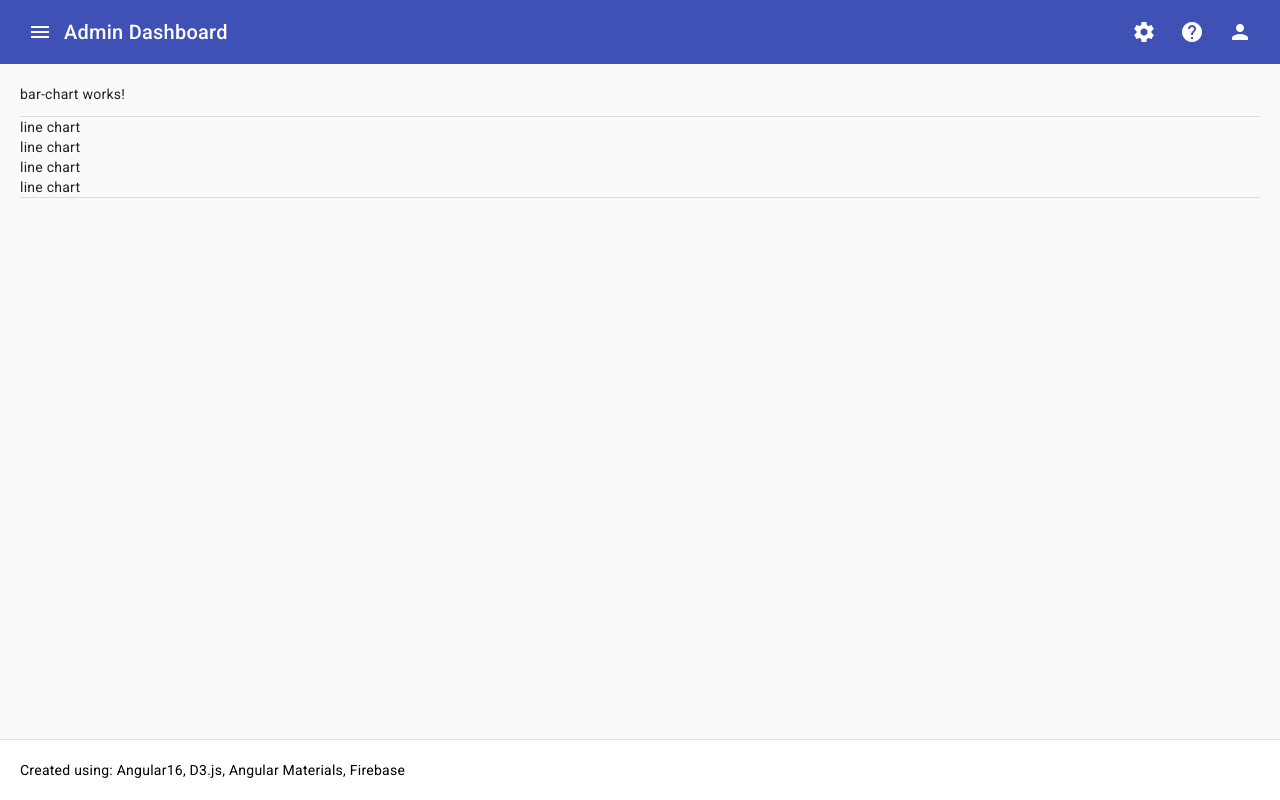
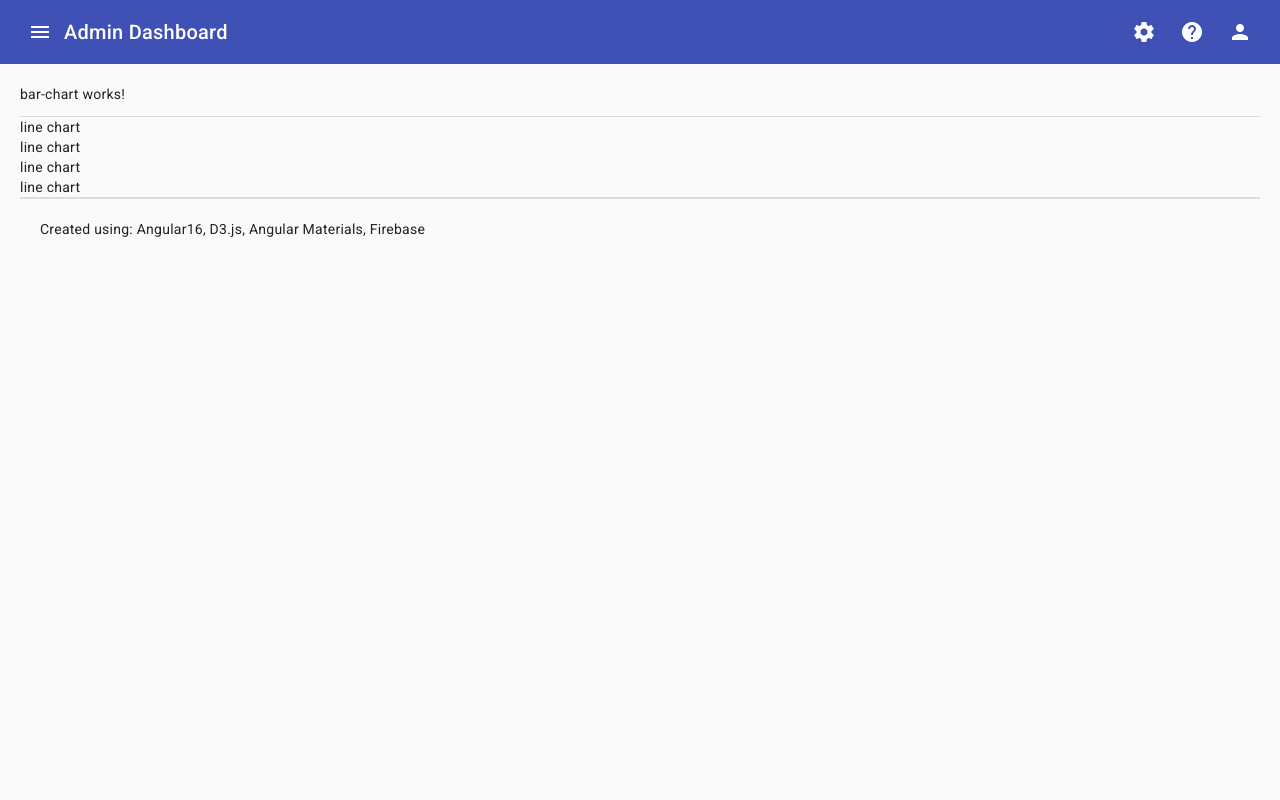
Before and after one commit to kyanethmoran/adminDashboard, an Angular app: page / in a window 1280 px wide. Built offline with nearby package versions, Linux system fonts and the light colour scheme; no server answers.

Commit message:
move footer

```diff
--- a/src/app/components/dashboard/dashboard.component.html
+++ b/src/app/components/dashboard/dashboard.component.html
@@ -18,3 +18,5 @@
   [tableTitle]="employeeTableTitle"
   [tableActions]="true"
 ></app-table>
+
+<app-footer></app-footer>
--- a/src/app/views/main/main.component.html
+++ b/src/app/views/main/main.component.html
@@ -9,4 +9,4 @@
   </mat-drawer-content>
 </mat-drawer-container>
 
-<app-footer></app-footer>
+<!-- <app-footer></app-footer> -->
```
